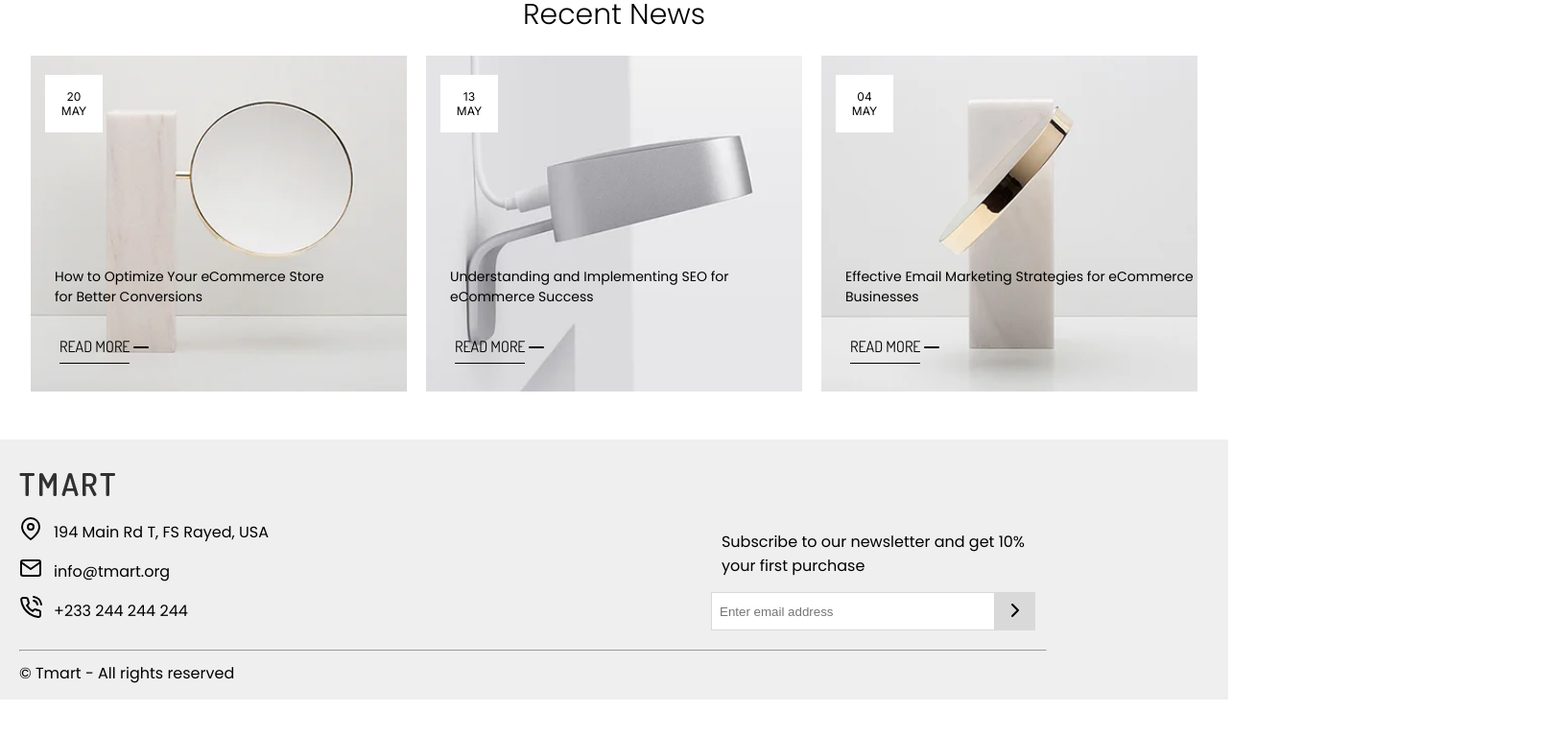
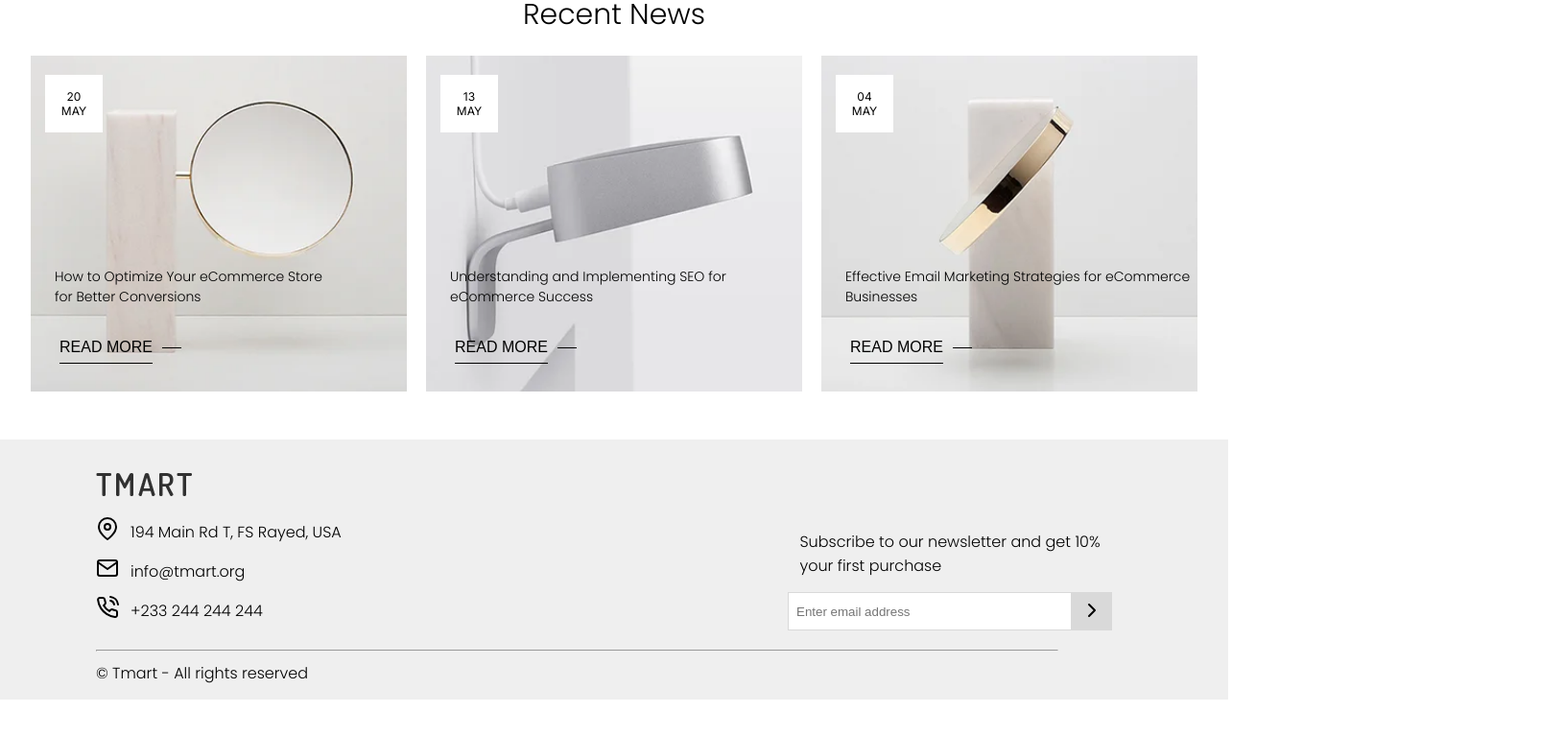
Before and after one commit to obichung/Project-C4-Group6, a plain HTML site: page index.html in a window 1280 px wide. Shown: the part 2058-2825 px from the top of the page at 96% size, 1630 px wide, since content can reach past the window. Before the commit the page ends 2787 px from the top, so only its background shows below. Drawn offline with nearby package versions, Linux system fonts and the light colour scheme; a web font is replaced by a local one.

Commit message:
this submits my html/css project

```diff
--- a/categories.css
+++ b/categories.css
@@ -14,6 +14,11 @@
 
 .new-furn {
   background-image: url(images/furn.jpg);
+}
+@media (max-width:500px){
+  .category {
+    height: 240px;
+  }
 }
 .new-bask {
   background-image: url(images/bask.jpg);
--- a/footer.css
+++ b/footer.css
@@ -4,7 +4,7 @@
 }
 
 .footer .container{
-  margin-left:20px;
+  margin: 0 0 50px 10px;
   padding: 35px 0 15px;
 
 }
@@ -89,4 +89,7 @@
   .footer hr{
     width: 85%;
   }
+  .footer .container{
+    margin: 0 0 50px 100px;
+  }
 }
--- a/index.html
+++ b/index.html
@@ -4,20 +4,16 @@
     <meta charset="UTF-8"/>
     <meta name="viewport" content="width=device-width, initial-scale=1.0"/>
     <title>Eccomerce Landing Page</title>
-    <link rel="stylesheet" href="styles.css"/>
-    <link rel="stylesheet" href="hero.css"/>
-    <link rel="stylesheet" href="categories.css"/>
-    <link rel="stylesheet" href="recentnews.css"/>
-    <link rel="stylesheet" href="footer.css"/>
-    <link rel="preconnect" href="https://fonts.googleapis.com"/>
-    <link rel="preconnect" href="https://fonts.gstatic.com" crossorigin/>
-    <link
-      href="https://fonts.googleapis.com/css2?family=Dosis:wght@200;400;600&family=Poppins:wght@200;300;400;500;900&display=swap"
-      rel="stylesheet"
-    />
-    <link rel="preconnect" href="https://fonts.googleapis.com">
-<link rel="preconnect" href="https://fonts.gstatic.com" crossorigin>
-<link href="https://fonts.googleapis.com/css2?family=Inter:wght@400;500;700&display=swap" rel="stylesheet">
+    <link rel="stylesheet" href="styles.css"/> <!-- links to the styles css -->
+    <link rel="stylesheet" href="hero.css"/> <!-- links to the hero css -->
+    <link rel="stylesheet" href="categories.css"/><!-- links to the categories css -->
+    <link rel="stylesheet" href="recentnews.css"/><!-- links to the recentnews css -->
+    <link rel="stylesheet" href="footer.css"/><!-- links to the footer css -->
+    <!-- links to the google font families -->
+    <link href="https://fonts.googleapis.com/css2?family=Poppins:wght@300&display=swap" rel="stylesheet">
+    <link href="https://fonts.googleapis.com/css2?family=Inter&display=swap" rel="stylesheet">
+    <link href="https://fonts.google.com/share?selection.family=Dosis:wght@500" rel="stylesheet">
+    <!-- links to the icons -->
     <script src="https://unpkg.com/feather-icons"></script>
     <style>
       .shop-now {
@@ -131,7 +127,7 @@
             for Better Conversions
           </p>
           <div class="read-more"><a href="#" class="read-btn">Read More</a>
-          <i data-feather="minus"></i>
+          <!-- <i data-feather="minus"></i> -->
         </div>
         </div>
 
@@ -141,7 +137,7 @@
             Understanding and Implementing SEO for eCommerce Success
           </p>
           <div class="read-more"><a href="#" class="read-btn">Read More</a>
-          <i data-feather="minus"></i>
+          <!-- <i data-feather="minus"></i> -->
         </div>
         </div>
 
@@ -151,7 +147,7 @@
             Effective Email Marketing Strategies for eCommerce Businesses
           </p>
           <div class="read-more"><a href="#" class="read-btn">Read More</a>
-          <i data-feather="minus"></i>
+          <!-- <i data-feather="minus"></i> -->
         </div>
         </div>
       </div>
--- a/recentnews.css
+++ b/recentnews.css
@@ -12,6 +12,15 @@
   grid-template-columns: repeat(3, 1fr);
   gap: 20px;
   position: relative;
+}
+.recents_container .read-more::after{
+  content: "";
+        display: inline-block;
+        width: 20px;
+        height: 1px;
+        background-color: #000000;
+        margin-left: 10px;
+        vertical-align: middle;
 }
 
 .recents h2{
@@ -71,6 +80,13 @@
 .read-more{
   display: flex;
   align-items: center;
+  padding-left:30px;
+  margin-top: 25px;
+  font-family: 'Dosis', sans-serif;
+  font-size: 16px;
+  font-weight: 500;
+  text-align: center;
+
 }
 
 .recents .read-btn {
@@ -107,13 +123,11 @@
   margin-top: 220px;
   padding-left:25px ;
 }
-
-.read-more{
-  padding-left:30px;
-  margin-top: 25px;
-  font-family: Dosis;
-  font-size: 16px;
-  font-weight: 500;
-  text-align: center;
+@media (max-width:600px){
+  .content{
+    margin-top: 220px;
+    width: 100%;
+    padding-right: 10px;
+  }
 
 }
```
